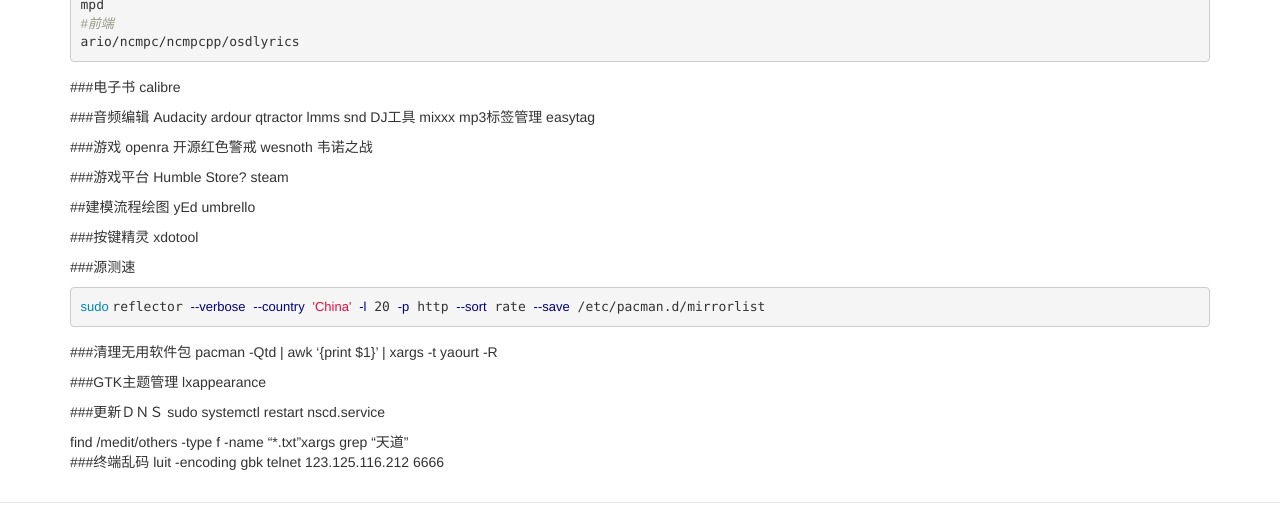
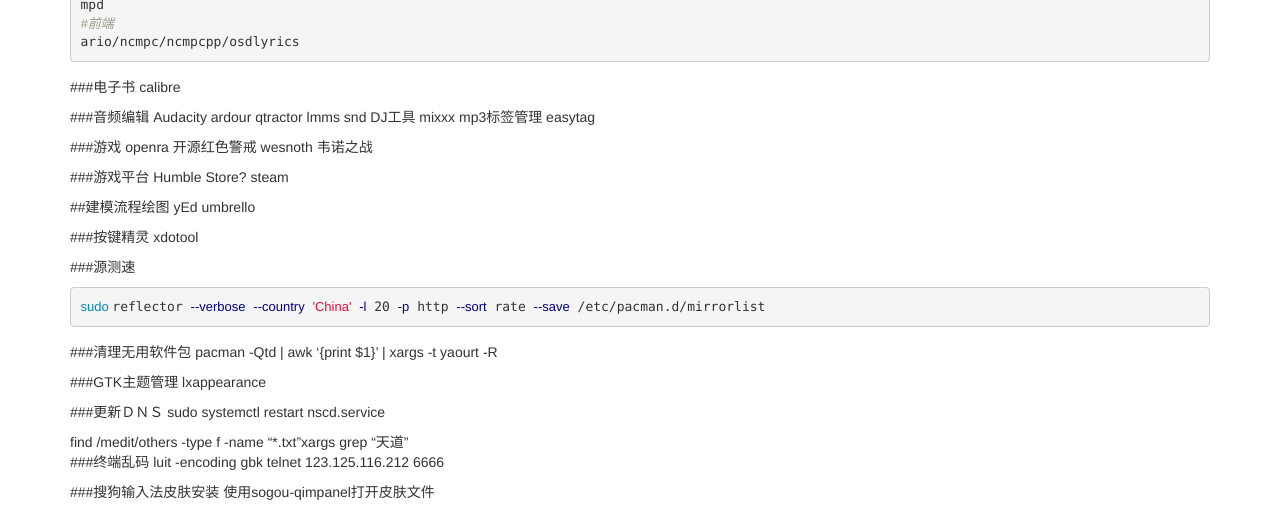
Before and after one commit to buyaoshushu/buyaoshushu.github.io, a Jekyll site: the page built from _posts/2015-09-19-linux-command.markdown, in a window 1280 px wide and 900 px high, scrolled down 2691 px, cut to the strip 0-509 px from the top of the window. Built offline with Jekyll 4.4.1, drawn with Linux system fonts in a browser that asks for light colours; nearby versions of some CDN libraries; comment, search, counter and statistics services are not loaded.

Commit message:
修改：     2015-09-19-linux-command.markdown

```diff
--- a/_posts/2015-09-19-linux-command.markdown
+++ b/_posts/2015-09-19-linux-command.markdown
@@ -215,3 +215,6 @@
 
 ###终端乱码
 luit -encoding gbk telnet 123.125.116.212 6666
+
+###搜狗输入法皮肤安装
+使用sogou-qimpanel打开皮肤文件
```
